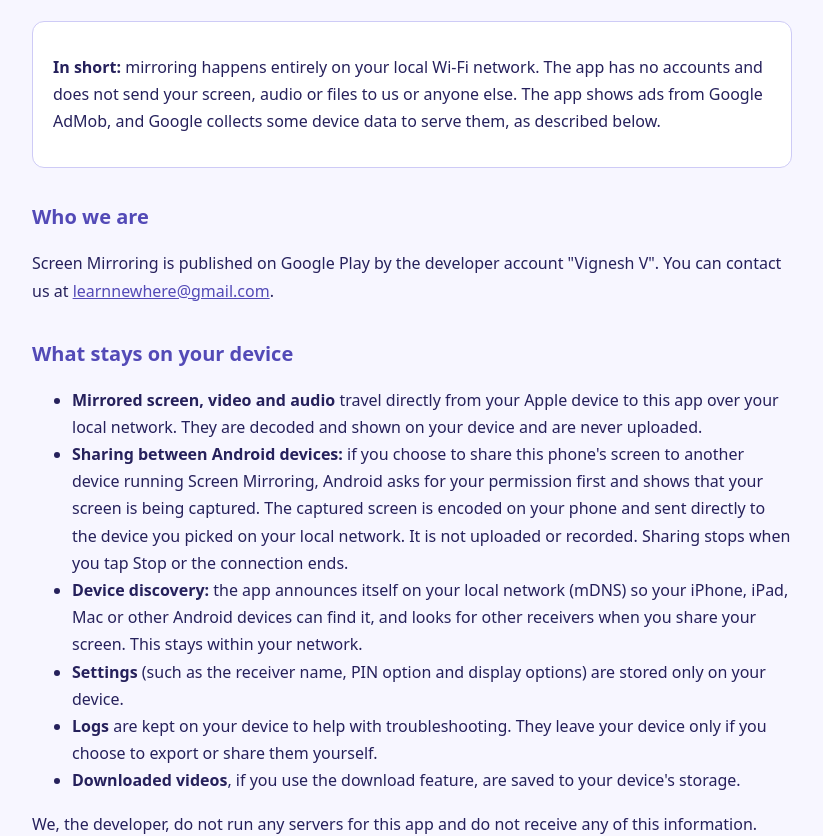
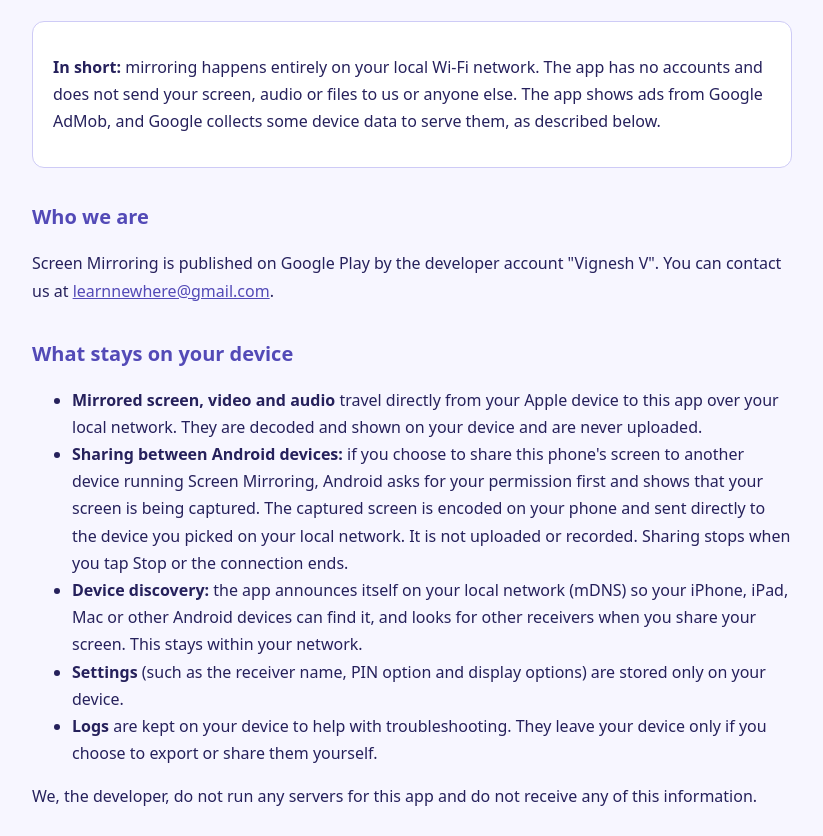
Before and after one commit to learnnewhere/android-airplay-server-pages, a plain HTML site: page privacy-policy.html in a window 1280 px wide. Shown: the part 116-952 px from the top of the page, without its empty margins (228-1051 px from the left). Drawn offline with Linux system fonts and the light colour scheme.

Commit message:
Privacy policy: remove downloaded-videos line

```diff
--- a/privacy-policy.html
+++ b/privacy-policy.html
@@ -40,7 +40,6 @@
   <li><strong>Device discovery:</strong> the app announces itself on your local network (mDNS) so your iPhone, iPad, Mac or other Android devices can find it, and looks for other receivers when you share your screen. This stays within your network.</li>
   <li><strong>Settings</strong> (such as the receiver name, PIN option and display options) are stored only on your device.</li>
   <li><strong>Logs</strong> are kept on your device to help with troubleshooting. They leave your device only if you choose to export or share them yourself.</li>
-  <li><strong>Downloaded videos</strong>, if you use the download feature, are saved to your device's storage.</li>
 </ul>
 <p>We, the developer, do not run any servers for this app and do not receive any of this information.</p>
 
```
